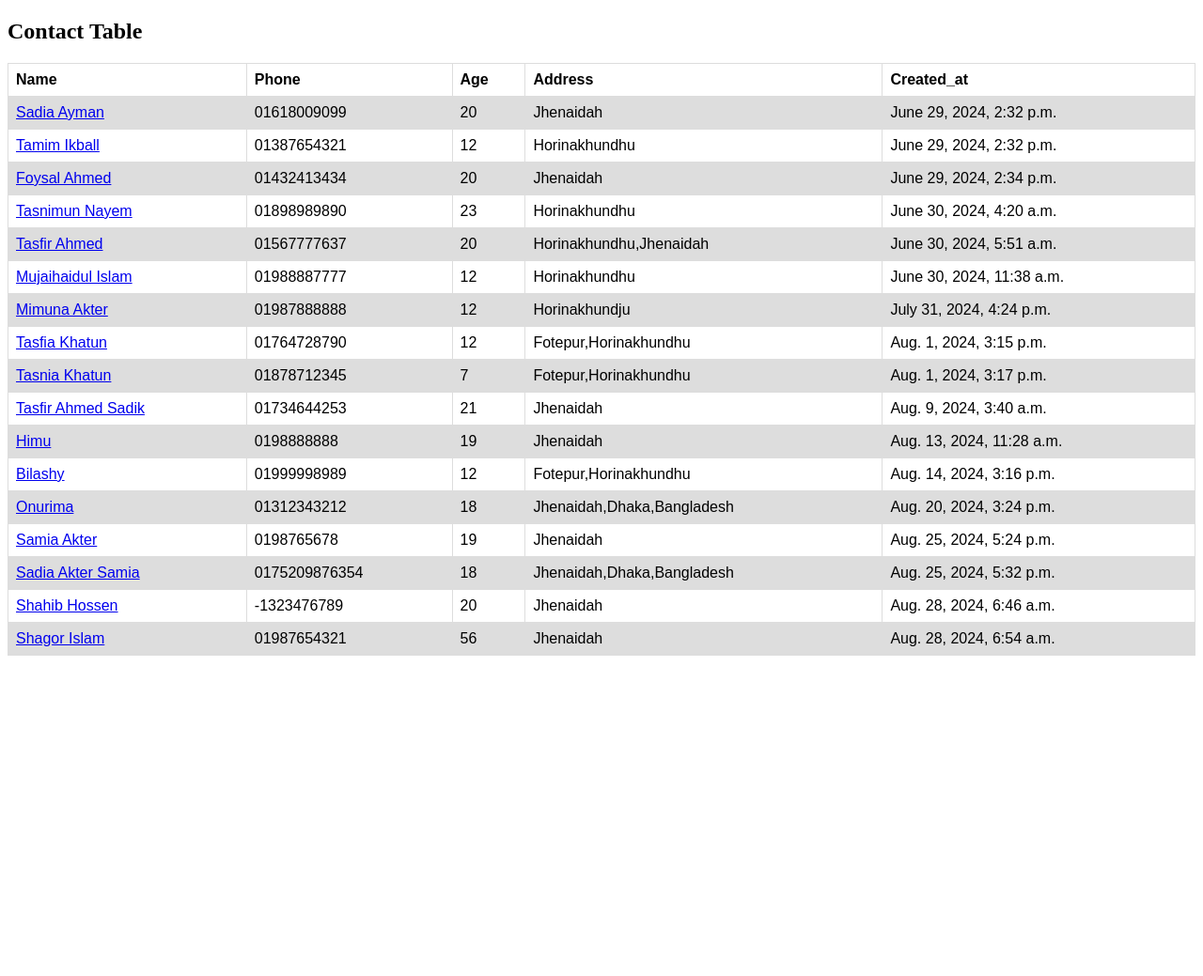
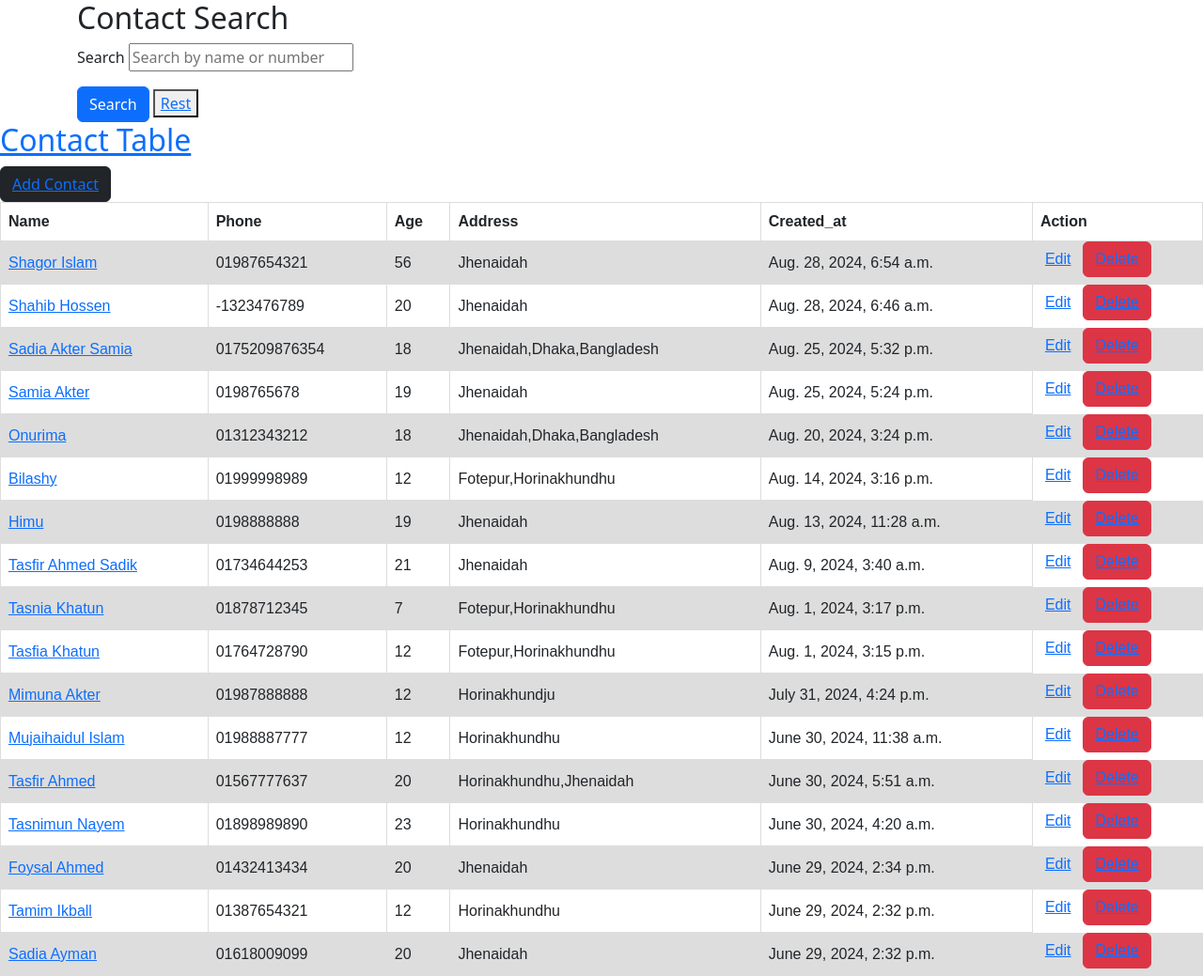
Before and after one commit to md-sadik19/Ecommerce, a Django app: page /contacts/ in a window 1280 px wide. Shown: the whole page at 94% size. Before the commit the page ends 698 px from the top, so only its background shows below. Run offline with Django 5.2, Linux system fonts and the light colour scheme; data comes from the database, SQL or seed files in the repository; both versions use the stored data as it was after the commit.

Commit message:
added file

```diff
--- a/managment/models.py
+++ b/managment/models.py
@@ -7,6 +7,7 @@
     phone =models.CharField(max_length=11)
     age = models.IntegerField()
     address =models.TextField(max_length=120)
+    slug = models.SlugField(blank=True, null=True)
     is_active = models.BooleanField(default=False)
     created_at = models.DateTimeField(auto_now_add=True)
 
@@ -25,3 +26,8 @@
 
     def __str__(self):
         return f"{self.name} | {self.age}"
+
+
+    def save(self, *args, **kwargs):
+        self.s = slugify(self.name)
+        super(Contact, self).save(*args, **kwargs)
--- a/managment/templates/managment/contacts.html
+++ b/managment/templates/managment/contacts.html
@@ -4,6 +4,7 @@
     <meta charset="UTF-8">
     <meta name="viewport" content="width=device-width, initial-scale=1.0">
     <title>Document</title>
+    <link href="https://cdn.jsdelivr.net/npm/bootstrap@5.3.3/dist/css/bootstrap.min.css" rel="stylesheet" integrity="sha384-QWTKZyjpPEjISv5WaRU9OFeRpok6YctnYmDr5pNlyT2bRjXh0JMhjY6hW+ALEwIH" crossorigin="anonymous">
     <style>
         table {
           font-family: arial, sans-serif;
@@ -23,7 +24,29 @@
         </style>
 </head>
 <body>
+    <div class="container">
+
+      <h2>Contact Search</h2>
+
+      <form method="get">
+        <div class="mb-3">
+          <label for="" class="from-label">Search</label>
+          <input type="text" class="from-control" name="search" placeholder= "Search by name or number" value="{{ request.GET.get.search }}" id="Search" >
+          </div>
+          <button type="submit" class="btn btn-primary">Search</button>
+          <button><a href="">Rest</button>
+        </div>
+
+      </form>
     <h2>Contact Table</h2>
+
+    {% if messages %}
+    {% include 'message.html' %}
+    {% endif %}
+
+    <button type="button" class="btn btn-dark">
+      <a href="{% url 'add_contact' %}">Add Contact
+    </button></a>
 
     <table>
     <tr>
@@ -32,6 +55,7 @@
         <th>Age</th>
         <th>Address</th>
         <th>Created_at</th>
+        <th>Action</th>
     </tr>
     {% for contact in contacts %}
     <tr>
@@ -40,9 +64,13 @@
         <td>{{ contact.age }}</td>
         <td>{{ contact.address }}</td>
         <td>{{contact.created_at}}</td>
+        <td type="button" class="btn btn-succondary mb-2"> <a href="{% url 'edit_contact' contact.id %}"> Edit </td></a>
+        <td type="button" class="btn btn-danger mb-2"> <a href="{% url 'delete_contact' contact.id %}"> Delete </td></a>
     </tr>
     {% endfor %}
     </table>
+    </div>
+    <script src="https://cdn.jsdelivr.net/npm/bootstrap@5.3.3/dist/js/bootstrap.bundle.min.js" integrity="sha384-YvpcrYf0tY3lHB60NNkmXc5s9fDVZLESaAA55NDzOxhy9GkcIdslK1eN7N6jIeHz" crossorigin="anonymous"></script>
 
 </body>
 </html>
--- a/managment/urls.py
+++ b/managment/urls.py
@@ -6,4 +6,7 @@
     path('contacts/', contacts, name="contacts"),
     path('contacts/detail/<int:id>', detail, name="detail"),
     path('about/', about, name="about"),
+    path('add-contact/', add_contact, name="add_contact"),
+    path('delete-contact/<int:id>/', delete_contact, name="delete_contact"),
+    path('edit-contact/<int:id>/', edit_contact, name="edit_contact")
 ]
--- a/managment/views.py
+++ b/managment/views.py
@@ -1,7 +1,9 @@
-from django.shortcuts import render
+from django.shortcuts import render,redirect
 from django.http import HttpResponse
 from .models import *
 from django.http import Http404
+from django.db.models import Q
+from django.contrib import messages
 
 # Create your views here.
 def home(request):
@@ -27,7 +29,11 @@
 
 def contacts(request):
 
-    contacts = Contact.objects.all()
+    contacts = Contact.objects.all().order_by('-id')
+
+    search = request.GET.get('search')
+    if search:
+        contacts = Contact.objects.filter( Q(name__icontains = search) | Q(phone=search) )
 
     context = {
         'contacts':contacts
@@ -47,3 +53,51 @@
 
 def about(request):
     return render(request, 'managment/about.html')
+
+def add_contact(request):
+    if request.method == 'POST':
+        name = request.POST.get('name')
+        phone = request.POST.get('phone')
+        age = request.POST.get('age')
+        address = request.POST.get('address')
+
+        if name and phone and age and address:
+            Contact.objects.create(
+                name=name,
+                phone=phone,
+                age=age,
+                address=address
+            )
+            messages.success(request, f"contact {name} added successfull")
+            return redirect('contacts')
+        else:
+            messages.error(request, f"contact {name} not added ")
+
+    return render(request, 'managment/add_contact.html')
+
+def delete_contact(request, id):
+    contact = Contact.objects.get(id=id)
+    contact.delete()
+    messages.success(request, f"contact {contact.name} delete successful")
+    return redirect('contacts')
+
+def edit_contact(request, id):
+    contact = Contact.objects.get(id=id)
+    if request.method == 'POST':
+        contact_name = request.POST.get('name')
+        phone = request.POST.get('phone')
+        age = request.POST.get('age')
+        address = request.POST.get('address')
+
+        contact.name = contact_name
+        contact.phone = phone
+        contact.age = age
+        contact.address = address
+        contact.save()
+        messages.success(request, f"contact {contact_name} updated successful")
+        return redirect('contacts')
+
+    context = {
+        'contact':contact
+    }
+    return render(request, 'managment/edit_contact.html',context)
```
Also changed, not shown: managment/templates/managment/add_contact.html (added, +31 -0 lines), managment/templates/managment/edit_contact.html (added, +27 -0 lines), templates/message.html (added, +7 -0 lines), db.sqlite3, managment/migrations/0006_contact_slug.py (added).
